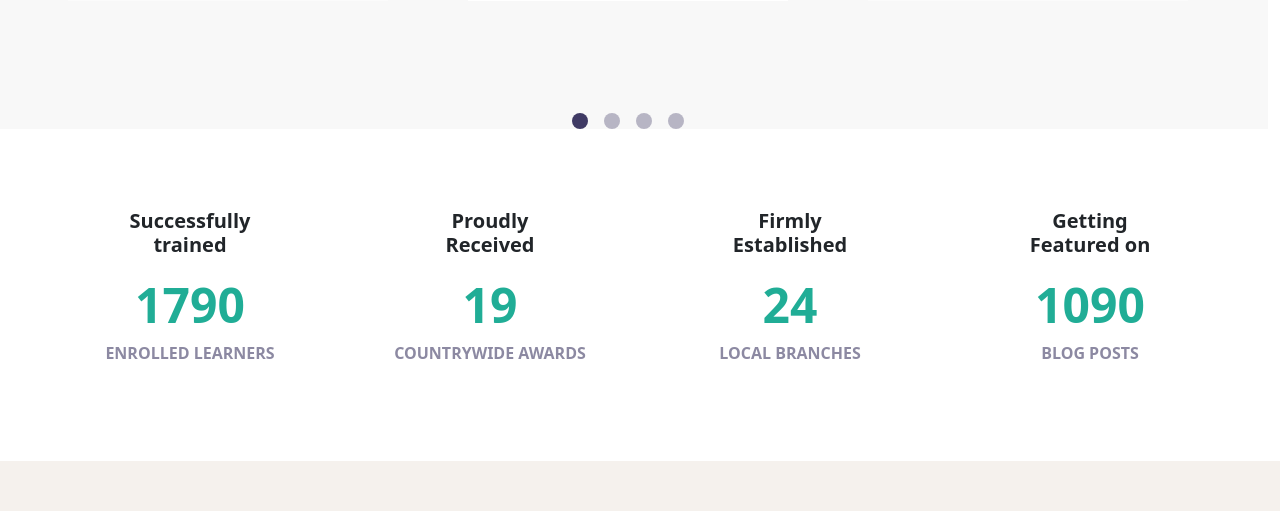
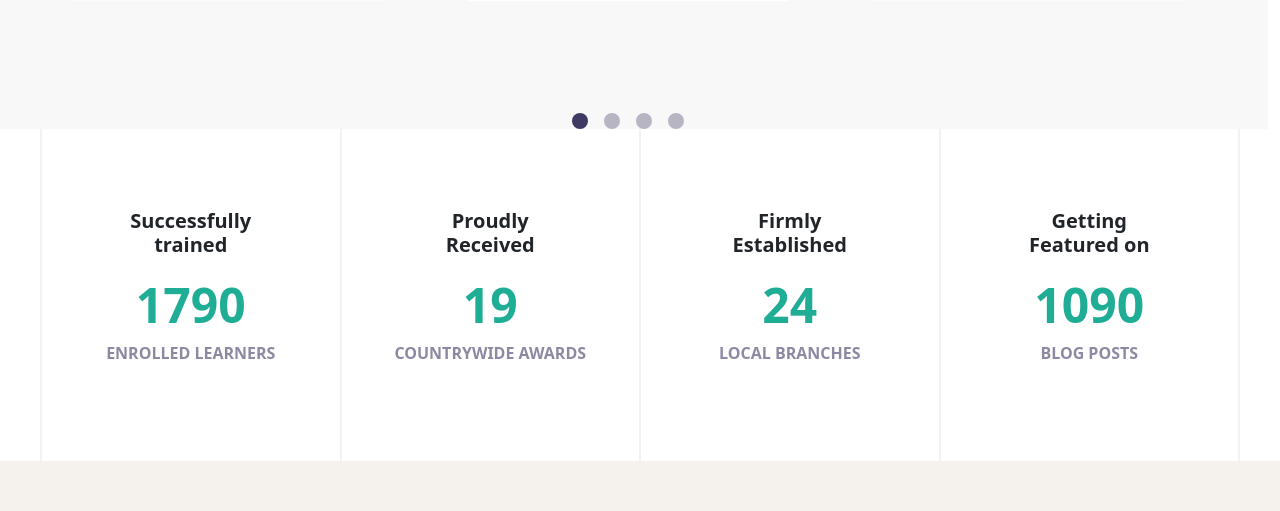
Before and after one commit to GencoMattia/proj-html-vuejs, a Vue app: page / in a window 1280 px wide. Shown: the part 2060-2571 px from the top of the page. Built offline with nearby package versions, Linux system fonts and the light colour scheme.

Commit message:
branch completed

```diff
--- a/src/components/MainStatistics.vue
+++ b/src/components/MainStatistics.vue
@@ -54,11 +54,15 @@ section{
     background-color: white;
 }
 
+div.my-container{
+    border-left: 2px solid #f5f1ed;
+}
+
 article{
     width: calc(100% / 4);
     padding: 5rem 2.5rem;
     text-align: center;
-
+    border-right: 2px solid #f5f1ed;
 
         h5{
             font-weight: 600;
```
